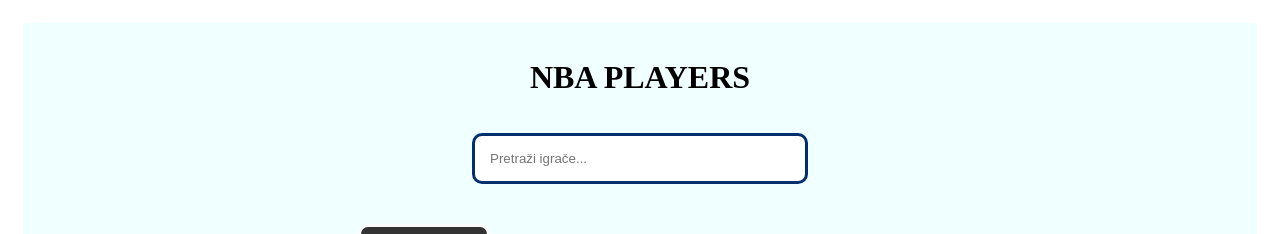
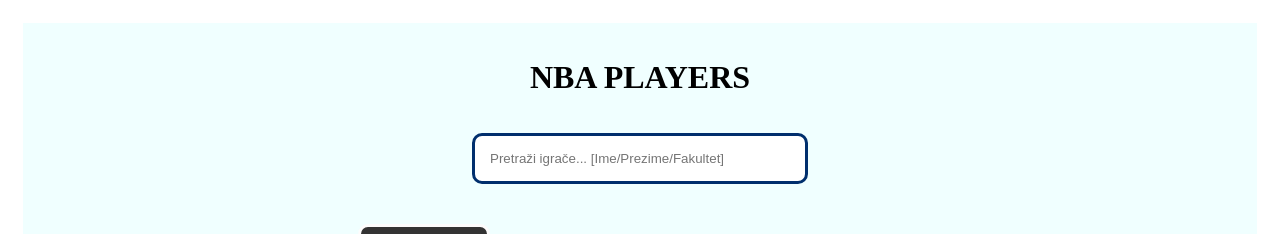
Before and after one commit to TomDam2210/NBA_APP-CouchDB, a React (Create React App) app in the folder frontend/: page / in a window 1280 px wide. Shown: the top 234 px of the page. Built offline with nearby package versions, Linux system fonts and the light colour scheme; no server answers.

Commit message:
Izmjenjena trazilica. Moze se pretrazivati i po fakultetu...

```diff
--- a/frontend/src/App.js
+++ b/frontend/src/App.js
@@ -49,9 +49,18 @@
     const searchPlayers = () => {
         const query = {
           selector: {
-            Player: {
-              $regex: `(?i)${searchPlayer}`
-            }
+            $or: [
+              {
+                Player: {
+                  $regex: `(?i)${searchPlayer}`
+                }
+              },
+              {
+                collage: {
+                  $regex: `(?i)${searchPlayer}`
+                }
+              }
+            ]
           },
           limit: pageSize,
           skip: (currentPage - 1) * pageSize
@@ -114,7 +123,7 @@
         <div className="trazilica">
             <input
                 type="text"
-                placeholder="Pretraži igrače..."
+                placeholder="Pretraži igrače... [Ime/Prezime/Fakultet]"
                 value={searchPlayer}
                 onChange={(e) => setSearchPlayer(e.target.value)}
             >
```
